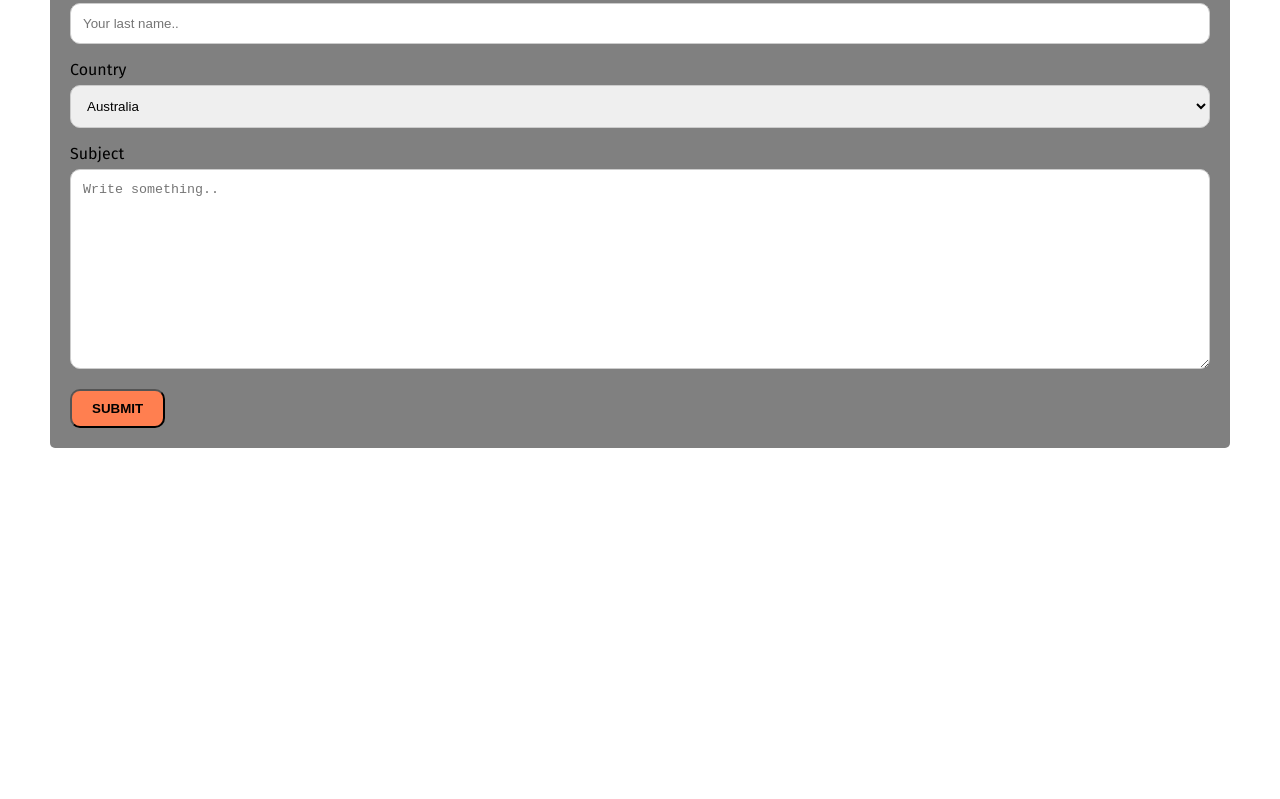
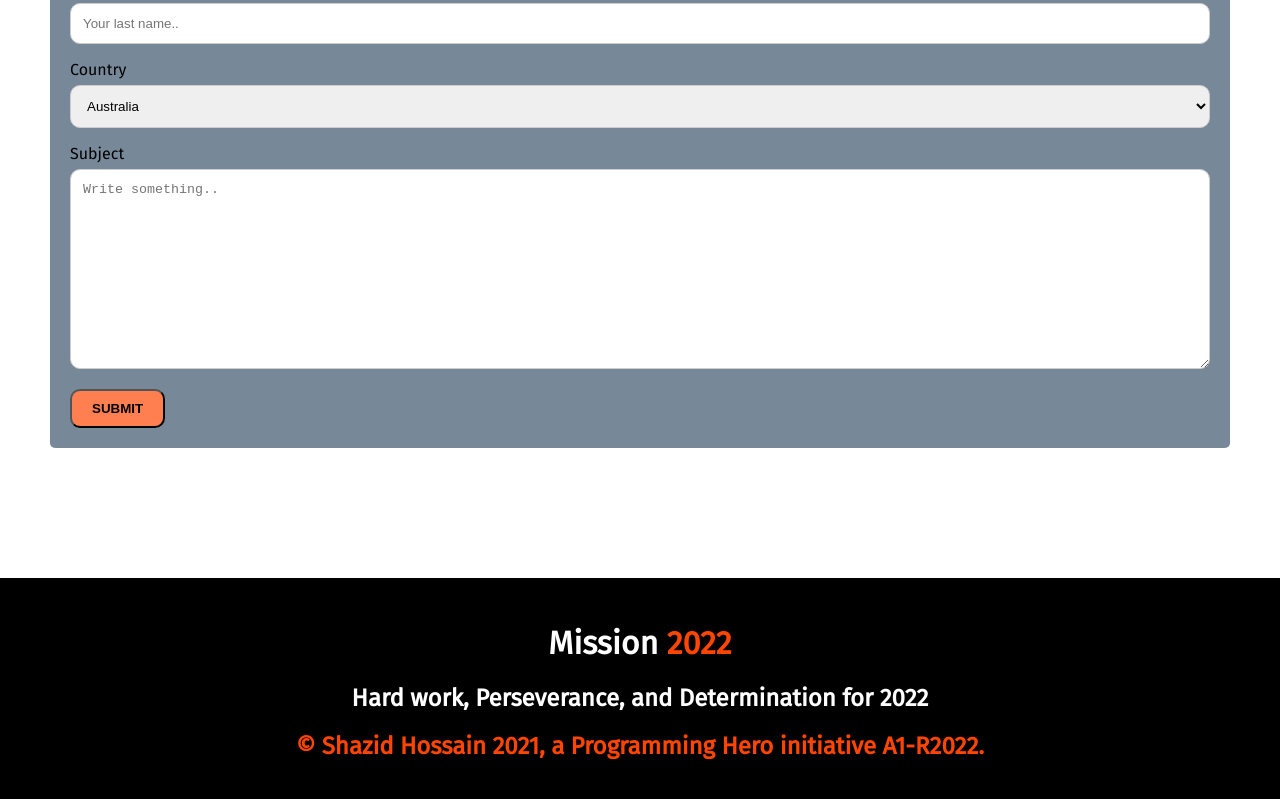
Before and after one commit to 0-ShaZiD-0/mission-22-ass1, a plain HTML site: page index.html in a window 1280 px wide. Shown: the part 3051-3850 px from the top of the page. Before the commit the page ends 3549 px from the top, so only its background shows below. Drawn offline with Linux system fonts and the light colour scheme.

Commit message:
Footer Added

```diff
--- a/index.html
+++ b/index.html
@@ -135,6 +135,8 @@
                     <option value="australia">Australia</option>
                     <option value="canada">Canada</option>
                     <option value="usa">USA</option>
+                    <option value="bangladesh">Bangladesh</option>
+                    <option value="pakistan">Pakistan</option>
                 </select>
 
                 <label for="subject">Subject</label>
@@ -143,8 +145,14 @@
             </form>
         </div>
     </section>
+    <!-- Footer Start -->
     <footer>
-
+        <div class="footer-text">
+            <h1>Mission <span>2022</span></h1>
+            <h2>Hard work, Perseverance, and Determination for 2022</h2>
+            <h2><span>© Shazid Hossain 2021, a Programming Hero initiative A1-R2022.</span></h2>
+        </div>
     </footer>
+    <!-- Footer Ends -->
 </body>
 </html>
--- a/style.css
+++ b/style.css
@@ -173,6 +173,17 @@ p{
 
 /* Contuct Form Styling */
 
+.contact-section {
+    padding: 50px;
+    border-radius: 30px;
+    margin-bottom: 80px;
+}
+
+.contact-section h1 {
+    font-size: 40px;
+    text-align: center;
+}
+
 /* Style inputs with type="text", select elements and textareas */
 input[type=text],
 select,
@@ -213,19 +224,8 @@ input[type=submit]:hover {
 /* Add a background color and some padding around the form */
 .container {
     border-radius: 5px;
-    background-color: gray;
+    background-color: lightslategray;
     padding: 20px;
-}
-
-
-.contact-section{
-    padding: 50px;
-    border-radius: 30px;
-}
-
-.contact-section h1{
-    font-size: 40px;
-    text-align: center;
 }
 
 .submit-btn{
@@ -235,3 +235,16 @@ input[type=submit]:hover {
     color: black;
     font-weight: bold;
 }
+
+/* Footer Styling */
+
+footer{
+    background-color: black;
+    color: white;
+    padding-top: 25px;
+    padding-bottom: 25px;
+}
+
+.footer-text{
+    text-align: center;
+}
```
